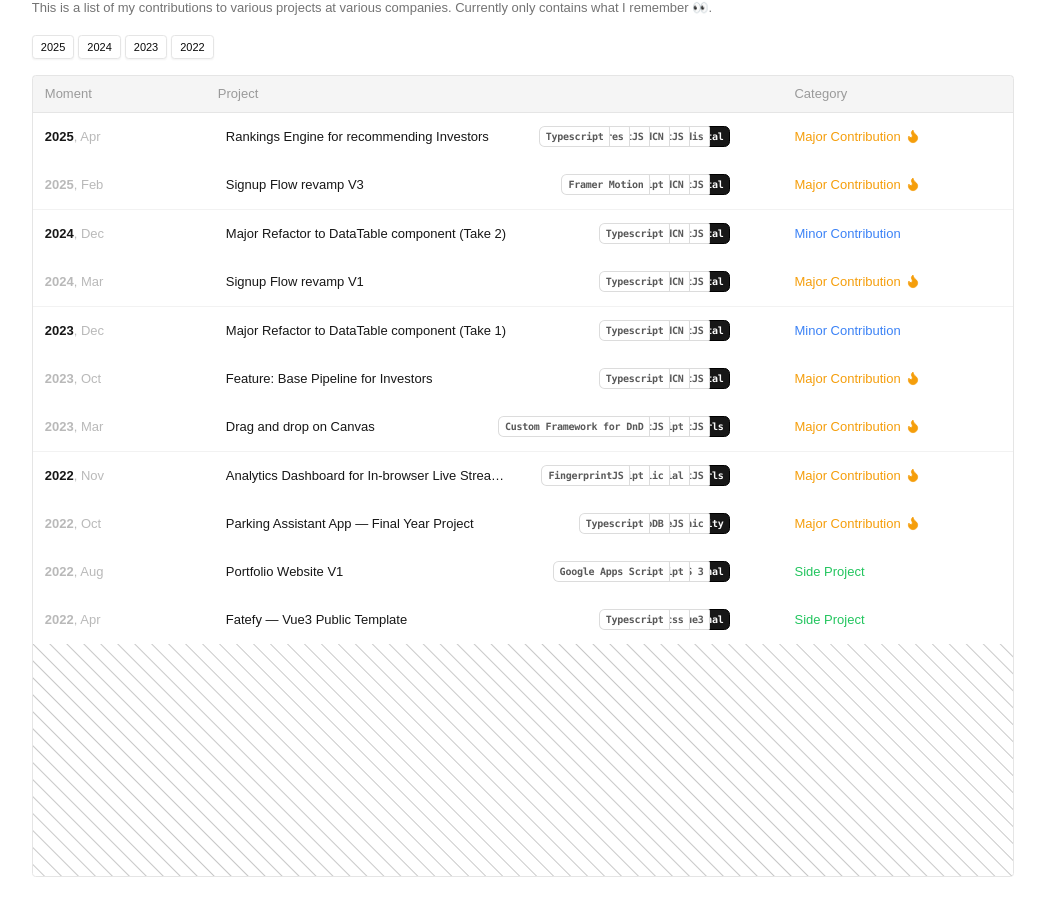
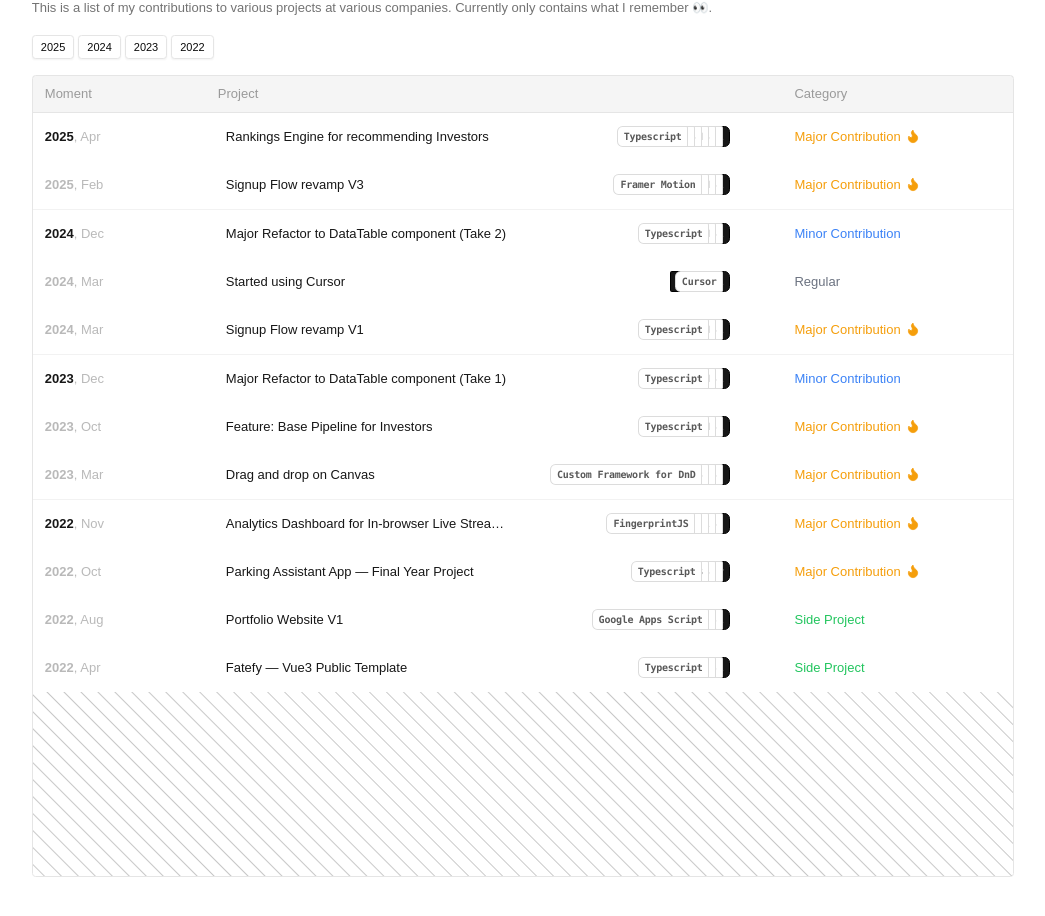
Before and after one commit to Fanoflix/personal-portfolio-v2, a Next.js app: page / in a window 1280 px wide. Shown: the part 1455-2371 px from the top of the page, without its empty margins (117-1162 px from the left). Built offline with nearby package versions, Linux system fonts and the light colour scheme; a web font is replaced by a local one.

Commit message:
Minor tweaks

```diff
--- a/src/components/TagsAnimatedList/TagsAnimatedList.tsx
+++ b/src/components/TagsAnimatedList/TagsAnimatedList.tsx
@@ -1,10 +1,8 @@
 "use client";
 
-import TooltipWrapper from "@/src/components/Tooltip/TooltipWrapper";
 import { cn } from "@/src/lib/utils";
 import { motion, Variants } from "framer-motion";
 import { useTagsAnimatedList } from "./useTagsAnimatedList";
-import { useEffect } from "react";
 
 export interface Tags {
   name: string;
@@ -105,7 +103,7 @@ const SingleTagMotion: Variants = {
     index: number;
     cumulativeWidth: number;
   }) => ({
-    translateX: index * -20,
+    translateX: index * -7,
     transition: {
       duration: 0.2,
       ease: "backInOut",
--- a/src/components/TagsAnimatedList/useTagsAnimatedList.ts
+++ b/src/components/TagsAnimatedList/useTagsAnimatedList.ts
@@ -26,7 +26,7 @@ export function useTagsAnimatedList({
   sortedTags = [...specialTags, ...nonSpecialTags];
 
   const getEstimatedWidth = useCallback((tagName: string) => {
-    const estimatedWidthPerMonoSpaceCharacter = 5.5;
+    const estimatedWidthPerMonoSpaceCharacter = 5.25;
     const xPadding = 12;
     const extraSpace = 1;
     const widthOfPill =
--- a/src/features/work/types.ts
+++ b/src/features/work/types.ts
@@ -28,7 +28,8 @@ export type WorkProject = {
 export type WorkLabels =
   | "majorContribution"
   | "minorContribution"
-  | "sideProject";
+  | "sideProject"
+  | "normal";
 
 export type WorkLabel = {
   name: string;
@@ -63,4 +64,9 @@ export const WORK_LABELS: Record<WorkLabels, WorkLabel> = {
     className: "text-green-500",
     weight: 1,
   },
+  normal: {
+    name: "Regular",
+    className: "text-gray-500",
+    weight: 0,
+  },
 };
--- a/src/features/work/work-data.ts
+++ b/src/features/work/work-data.ts
@@ -33,6 +33,7 @@ export const WORK_DATA: WorkByYear = {
         company: {
           companyName: "Metal",
         },
+        link: "https://app.metal.so/signup",
       },
       date: "February 1, 2025",
     },
@@ -48,6 +49,14 @@ export const WORK_DATA: WorkByYear = {
         },
       },
       date: "December 1, 2024",
+    },
+    {
+      project: {
+        name: "Started using Cursor",
+        label: "normal",
+        tags: [{ name: "Cursor" }],
+      },
+      date: "March 1, 2024",
     },
     {
       project: {
```
